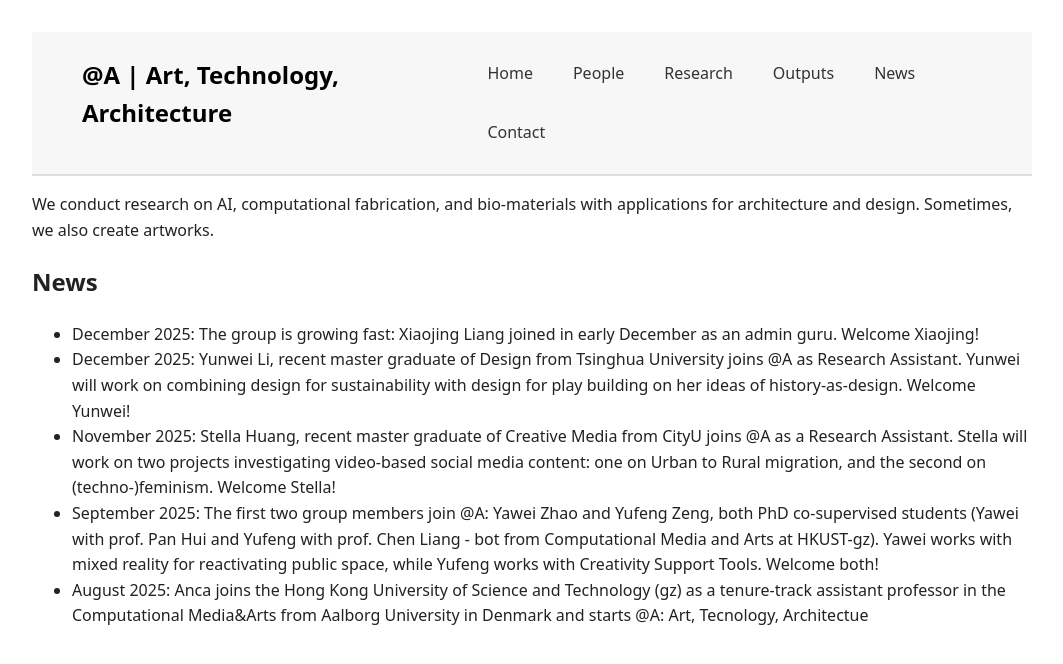
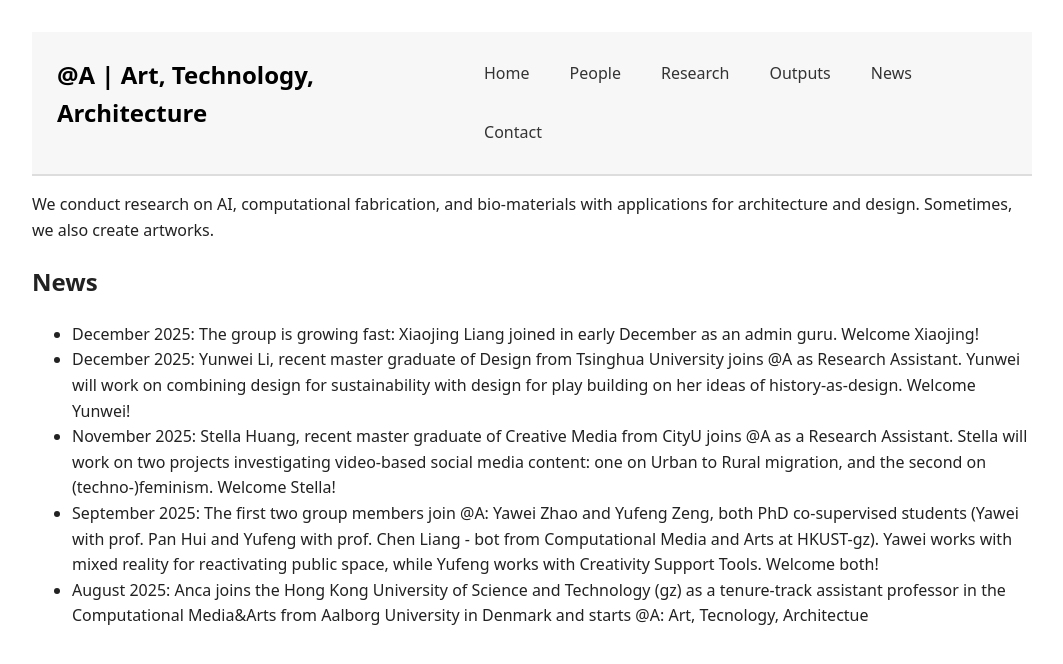
Before and after one commit to anqua/at-a, a Jekyll site: the page built from index.md, in a window 1280 px wide. Shown: the top 664 px of the page, without its empty margins (108-1171 px from the left). Built offline with Jekyll 4.4.1, drawn with Linux system fonts in a browser that asks for light colours.

Commit message:
Update style.css

```diff
--- a/assets/css/style.css
+++ b/assets/css/style.css
@@ -19,7 +19,7 @@ header {
 }
 
 .header-inner {
-  max-width: 900px;
+  max-width: 950px;
   margin: 0 auto;
   padding: 1.5em 1em;
   display: flex;
```
